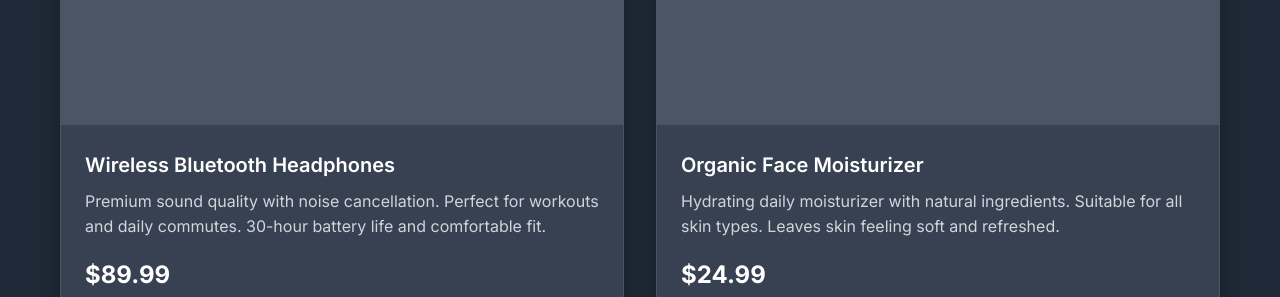
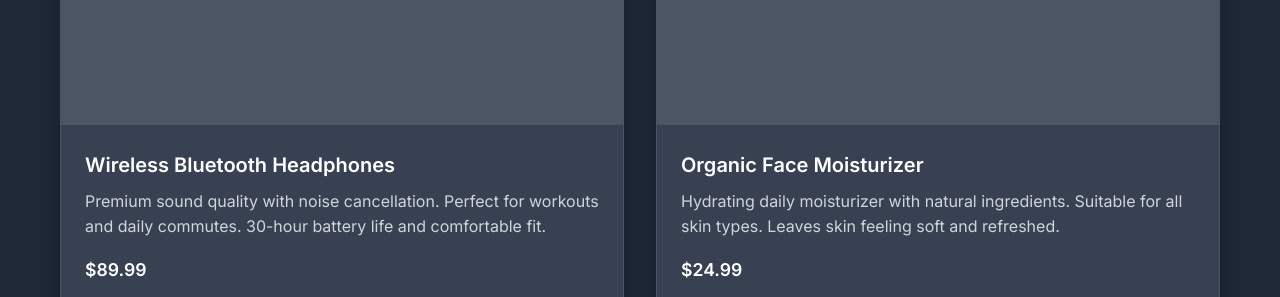
Before and after one commit to matthewpeterka/avery-website, a plain HTML site: page top-picks.html in a window 1280 px wide. Shown: the part 643-940 px from the top of the page. Drawn offline with Linux system fonts and the light colour scheme; no server answers.

Commit message:
Add dollar sign to prices and make font smaller on top picks page

```diff
--- a/products.js
+++ b/products.js
@@ -104,6 +104,22 @@ function formatDescription(description) {
     return `<ul class="product-description-list">${bulletPoints}</ul>`;
 }
 
+// Function to format price with dollar sign
+function formatPrice(price) {
+    if (!price) return '';
+
+    // Remove any existing dollar signs and clean the price
+    let cleanPrice = price.toString().replace(/[$,]/g, '').trim();
+
+    // If it's just a number, add dollar sign
+    if (/^\d+(\.\d{1,2})?$/.test(cleanPrice)) {
+        return `$${cleanPrice}`;
+    }
+
+    // If it already has a dollar sign or other formatting, return as is
+    return price;
+}
+
 // Function to display products on the top picks page
 function displayProducts() {
     const productsGrid = document.getElementById('productsGrid');
@@ -129,10 +145,10 @@ function displayProducts() {
             <div class="product-image">
                 ${imageContent}
             </div>
-            <div class="product-content">
+                            <div class="product-content">
                 <h3 class="product-title">${product.title}</h3>
                 ${formatDescription(product.description)}
-                <div class="product-price">${product.price}</div>
+                <div class="product-price">${formatPrice(product.price)}</div>
                 <a href="${product.link}" class="product-link" target="_blank" rel="noopener noreferrer">
                     Shop Now
                 </a>
--- a/styles.css
+++ b/styles.css
@@ -415,8 +415,8 @@ body {
 }
 
 .product-price {
-    font-size: 1.5rem;
-    font-weight: 700;
+    font-size: 1.1rem;
+    font-weight: 600;
     color: #ffffff;
     margin-bottom: 1rem;
 }
@@ -899,10 +899,4 @@ body {
     }
 
     .profile-content h2 {
-        font-size: 2rem;
-    }
-
-    .contact-content h2 {
-        font-size: 2rem;
-    }
-}
+        font-size: 2
```
